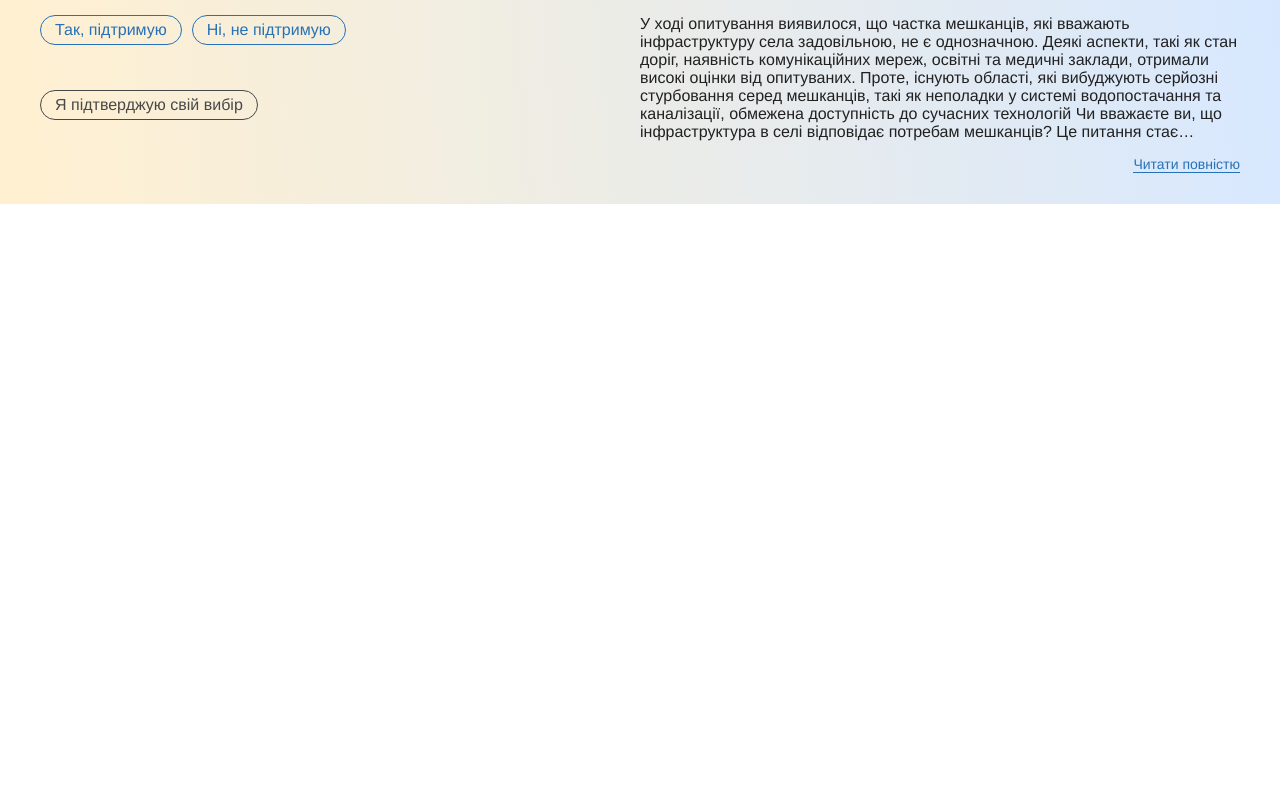
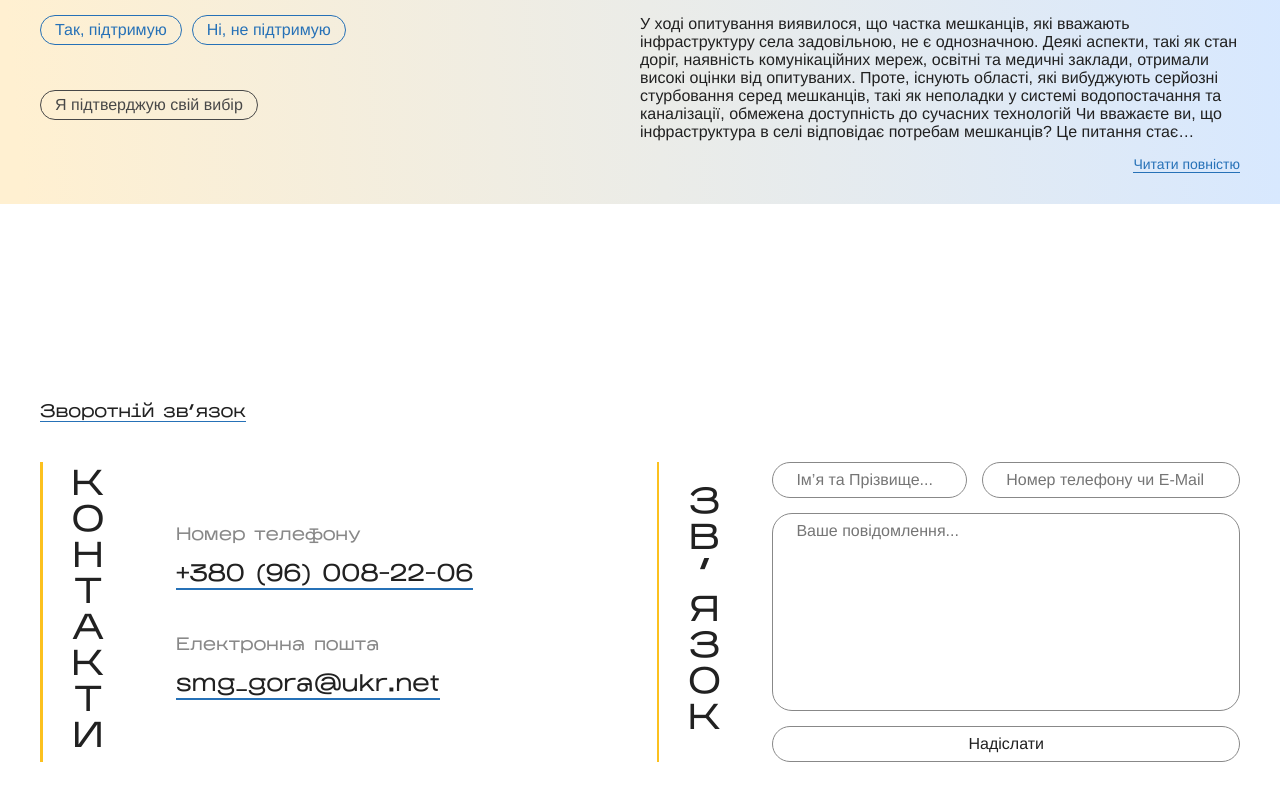
Before and after one commit to Guntyk/bfc-frontend, a React (Create React App) app: page / in a window 1280 px wide. Shown: the part 1862-2662 px from the top of the page. Before the commit the page ends 2166 px from the top, so only its background shows below. Built offline with nearby package versions, Linux system fonts and the light colour scheme.

Commit message:
Feedback block add

```diff
--- /dev/null
+++ b/src/constants/contacts.js
@@ -0,0 +1,4 @@
+export const contacts = {
+  phone: '380960082206',
+  email: 'smg_gora@ukr.net',
+};
--- /dev/null
+++ b/src/helpers/formatPhoneNumber.js
@@ -0,0 +1,2 @@
+export const formatPhoneNumber = (phone) =>
+  `+${phone.substring(0, 3)} (${phone.substring(3, 5)}) ${phone.substring(5, 8)}-${phone.substring(8, 10)}-${phone.substring(10, 12)}`;
--- /dev/null
+++ b/src/pages/Main/Feedback/Feedback.css
@@ -0,0 +1,72 @@
+.feedback-wrapper {
+  display: flex;
+  justify-content: space-between;
+  margin: 4rem 0 10rem;
+}
+
+.feedback-wrapper > div {
+  display: flex;
+  align-items: center;
+  max-width: 50%;
+}
+
+.feedback-wrapper h3 {
+  display: block;
+  margin: 0 7rem 0 2.7rem;
+  writing-mode: vertical-rl;
+  text-orientation: upright;
+  text-transform: uppercase;
+}
+.feedback-wrapper > div:last-child h3 {
+  margin-right: 5rem;
+}
+
+.feedback-wrapper > div::before {
+  content: '';
+  background: var(--yellow);
+  width: 0.3rem;
+  height: 100%;
+}
+
+.contacts {
+  display: flex;
+  flex-direction: column;
+  gap: 5rem;
+}
+.contact {
+  display: flex;
+  flex-direction: column;
+  align-items: start;
+  gap: 1.8rem;
+}
+.contact span {
+  color: var(--gray);
+}
+
+.feedback-form {
+  display: flex;
+  flex-direction: column;
+  gap: 1.5rem;
+  width: 100%;
+}
+
+.feedback-form .inputs-group {
+  display: flex;
+  gap: 1.5rem;
+  width: 100%;
+}
+
+.feedback-form input,
+.feedback-form button,
+.feedback-form textarea {
+  padding: 0.8rem 2.3rem;
+  width: 100%;
+  border-radius: 2rem;
+  border: 0.1rem solid var(--gray);
+  background: rgba(255, 255, 255, 0.1);
+  backdrop-filter: blur(2px);
+}
+
+.feedback-form .name-input {
+  flex-shrink: 1.3;
+}
--- /dev/null
+++ b/src/pages/Main/Feedback/Feedback.jsx
@@ -0,0 +1,46 @@
+import { formatPhoneNumber } from 'helpers/formatPhoneNumber';
+import FeedbackForm from 'pages/Main/Feedback/FeedbackForm';
+import { contacts } from 'constants/contacts';
+import 'pages/Main/Feedback/Feedback.css';
+
+export default function Feedback() {
+  return (
+    <section className='feedback'>
+      <h2 className='title underline'>Зворотній зв’язок</h2>
+      <div className='feedback-wrapper'>
+        <div>
+          <h3 className='title-xl feedback-title'>Контакти</h3>
+          <div className='contacts'>
+            {Object.entries(contacts).map(([contact, value]) => {
+              if (contact === 'phone') {
+                return (
+                  <div className='contact phone'>
+                    <span className='title'>Номер телефону</span>
+                    <a className='title-l underline' href={`tel:${value}`} rel='noreferrer noopener'>
+                      {formatPhoneNumber(value)}
+                    </a>
+                  </div>
+                );
+              } else if (contact === 'email') {
+                return (
+                  <div className='contact email'>
+                    <span className='title'>Електронна пошта</span>
+                    <a className='title-l underline' href={`mailto:${value}`} target='_blank' rel='noreferrer noopener'>
+                      {value}
+                    </a>
+                  </div>
+                );
+              } else {
+                return <p>Контактів немає</p>;
+              }
+            })}
+          </div>
+        </div>
+        <div>
+          <h3 className='title-xl feedback-title'>Зв'язок</h3>
+          <FeedbackForm />
+        </div>
+      </div>
+    </section>
+  );
+}
--- /dev/null
+++ b/src/pages/Main/Feedback/FeedbackForm.jsx
@@ -0,0 +1,12 @@
+export default function FeedbackForm() {
+  return (
+    <form className='feedback-form text'>
+      <div className='inputs-group'>
+        <input className='name-input' name='name' type='text' placeholder='Ім’я та Прізвище...' />
+        <input className='contact-input' name='contact' type='text' placeholder='Номер телефону чи E-Mail' />
+      </div>
+      <textarea name='message' cols='30' rows='10' placeholder='Ваше повідомлення...' />
+      <button type='submit'>Надіслати</button>
+    </form>
+  );
+}
--- a/src/pages/Main/Main.jsx
+++ b/src/pages/Main/Main.jsx
@@ -1,3 +1,4 @@
+import Feedback from 'pages/Main/Feedback/Feedback';
 import Survey from 'pages/Main/Survey/Survey';
 import Hero from 'pages/Main/Hero/Hero';
 import Team from 'pages/Main/Team/Team';
@@ -12,6 +13,9 @@ export default function Main() {
         <News />
       </div>
       <Survey />
+      <div className='container'>
+        <Feedback />
+      </div>
     </main>
   );
 }
--- a/src/styles/index.css
+++ b/src/styles/index.css
@@ -69,10 +69,12 @@ button {
   font-size: 1rem;
 }
 
+.title-l.underline,
 .title.underline {
   display: inline-block;
   position: relative;
 }
+.title-l.underline::after,
 .title.underline::after {
   content: '';
   position: absolute;
@@ -81,6 +83,10 @@ button {
   width: 100%;
   height: 0.1rem;
   background: var(--blue);
+}
+.title-l.underline::after {
+  height: 0.2rem;
+  bottom: -0.3rem;
 }
 
 .bold {
```
